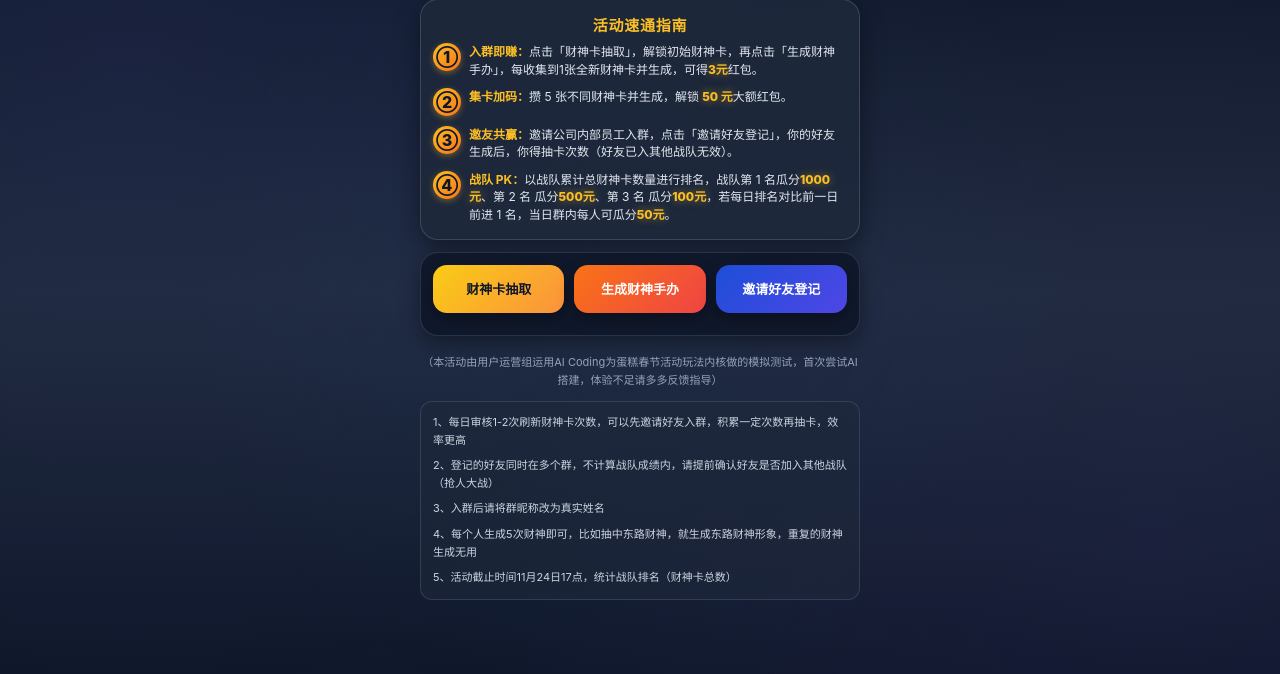
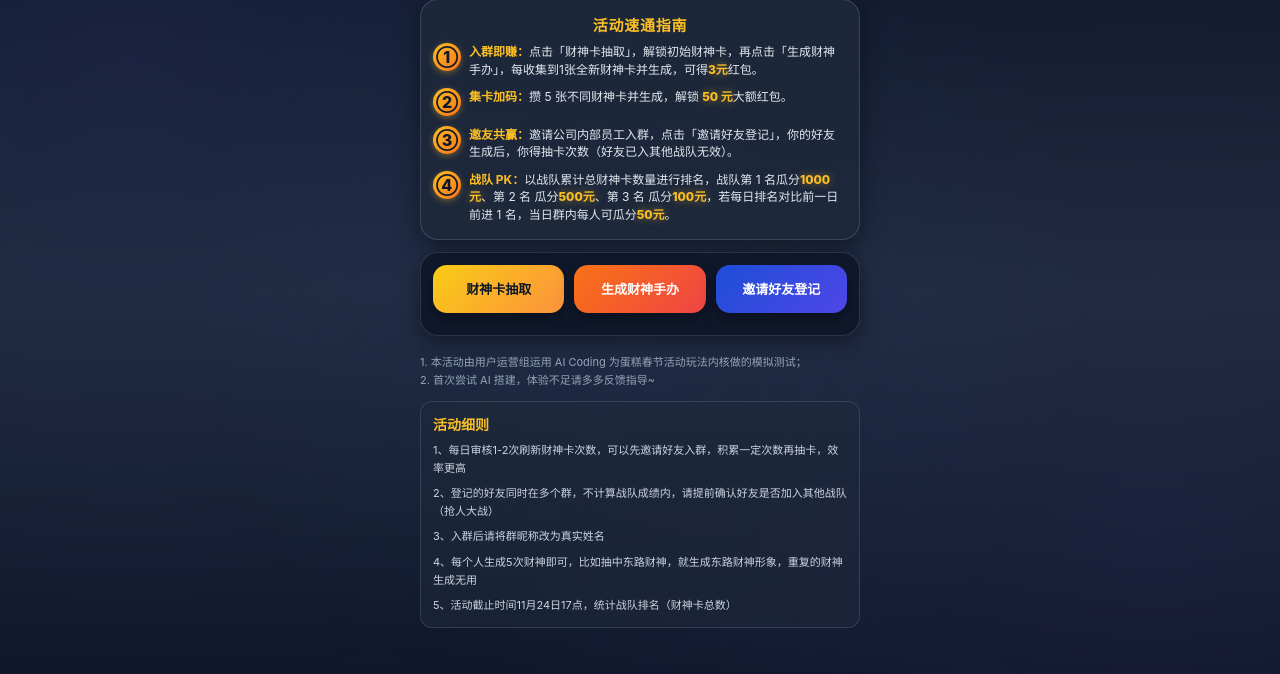
Before and after one commit to fammerhat/card-lottery, a Flask app: page / in a window 1280 px wide. Shown: the part 107-781 px from the top of the page. Run offline with Flask 3, Linux system fonts and the light colour scheme; data that the repository does not hold is empty; some libraries are stand-ins or nearby versions.

Commit message:
抽卡卡片重复计数与活动提示优化

```diff
--- a/app.py
+++ b/app.py
@@ -6,6 +6,7 @@ import random
 import time as pytime
 import uuid
 import base64
+from collections import Counter
 import requests
 from requests.exceptions import (
     Timeout, ConnectionError, RequestException,
@@ -1371,7 +1372,7 @@ def draw_page():
         session.pop("user_id", None)
         return redirect(url_for("user_login_page"))
 
-    owned_cards = [uc.card_id for uc in user.cards]
+    owned_card_counts = Counter(uc.card_id for uc in user.cards)
 
     # 获取战队排名信息
     team_info = get_team_rank_info(user.team) if user.team else None
@@ -1388,7 +1389,7 @@ def draw_page():
         name=user.name,
         remaining=user.remaining_draws,
         consumed=user.consumed_draws,
-        owned_cards=owned_cards,
+        owned_card_counts=dict(owned_card_counts),
         team_info=team_info,
         rank_improvement=rank_improvement,
     )
@@ -1507,6 +1508,7 @@ def api_draw():
     db.session.commit()
 
     owned_cards_sorted = sorted(owned_ids_after)
+    owned_card_counts = Counter(uc.card_id for uc in user.cards)
 
     return jsonify(
         {
@@ -1517,6 +1519,7 @@ def api_draw():
             "remaining": user.remaining_draws,
             "consumed": user.consumed_draws,
             "owned_cards": owned_cards_sorted,
+            "owned_card_counts": {str(cid): count for cid, count in owned_card_counts.items()},
         }
     )
 
--- a/templates/landing.html
+++ b/templates/landing.html
@@ -291,8 +291,15 @@
       font-size: 11px;
       color: #94a3b8;
       margin-top: 18px;
-      text-align: center;
+      text-align: left;
       line-height: 1.6;
+    }
+    .tips-title {
+      font-size: 14px;
+      color: #fbbf24;
+      font-weight: 700;
+      margin-bottom: 8px;
+      text-align: left;
     }
     .tips-section .tip-item {
       font-size: 11px;
@@ -649,9 +656,13 @@
       </div>
     </div>
 
-    <div class="tips-note">（本活动由用户运营组运用AI Coding为蛋糕春节活动玩法内核做的模拟测试，首次尝试AI搭建，体验不足请多多反馈指导）</div>
+    <div class="tips-note">
+      1. 本活动由用户运营组运用 AI Coding 为蛋糕春节活动玩法内核做的模拟测试；<br />
+      2. 首次尝试 AI 搭建，体验不足请多多反馈指导~
+    </div>
 
     <div class="tips-section">
+      <div class="tips-title">活动细则</div>
       <div class="tip-item">1、每日审核1-2次刷新财神卡次数，可以先邀请好友入群，积累一定次数再抽卡，效率更高</div>
       <div class="tip-item">2、登记的好友同时在多个群，不计算战队成绩内，请提前确认好友是否加入其他战队（抢人大战）</div>
       <div class="tip-item">3、入群后请将群昵称改为真实姓名</div>
```
Also changed, not shown: templates/draw.html (+28 -7 lines).
